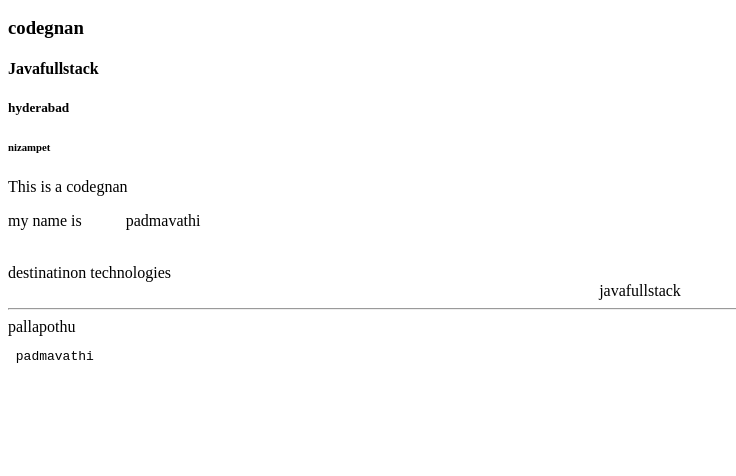
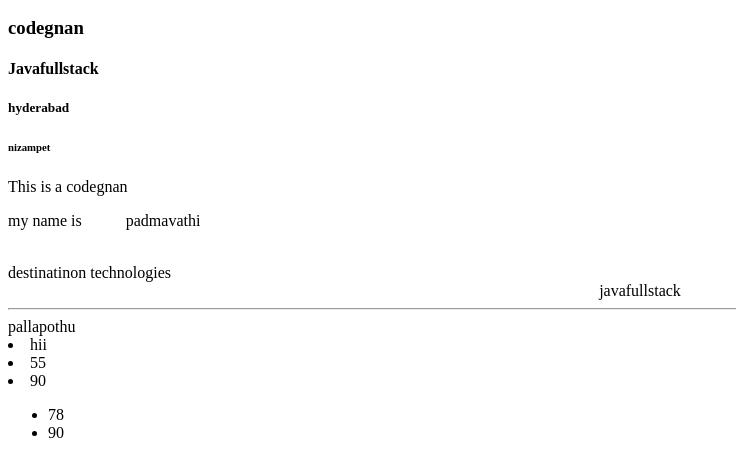
Before and after one commit to pallapothu-padmavathi/JFS15, a plain HTML site: page index.html in a window 1280 px wide. Shown: the part 110-586 px from the top of the page, without its empty margins (0-736 px from the left). Drawn offline with Linux system fonts and the light colour scheme.

Commit message:
basic text

```diff
--- a/index.html
+++ b/index.html
@@ -15,12 +15,26 @@
 
 <!-- Pragraph -->
 <p> This is a codegnan</p>
+<!-- space between word -->
 <p> my name is  &nbsp;&nbsp;&nbsp;&nbsp;&nbsp;&nbsp;&nbsp;&nbsp;&nbsp;&nbsp;padmavathi</p>
 <!-- line break tag -->
  <br>destinatinon technologies</br>
+ <!-- centre -->
  <center> javafullstack </center>
+ <!-- horizontal line -->
  <hr> pallapothu </hr>
- <pre> padmavathi </pre>
+ <!-- orederded list  -->
+  <ui>
+    <li>hii</li>
+    <li>55</li>
+    <li>90</li>
+
+</ui>
+<ul>
+    <li>78</li>
+    <li>90</li>
+</ul>
+ <!-- <pre> padmavathi </pre> -->
 
 
 
```
